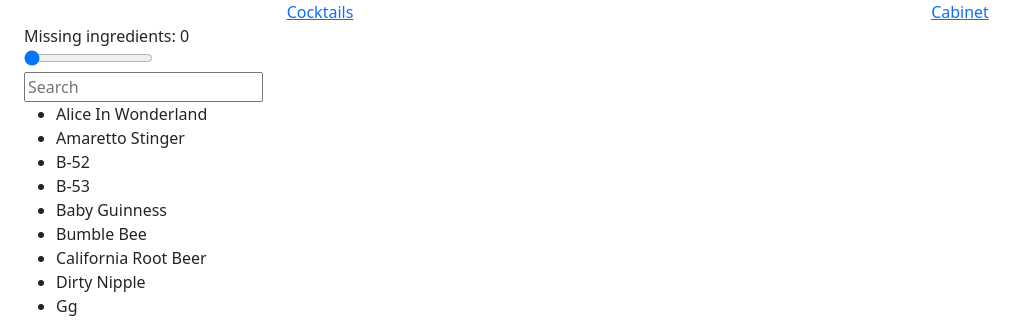
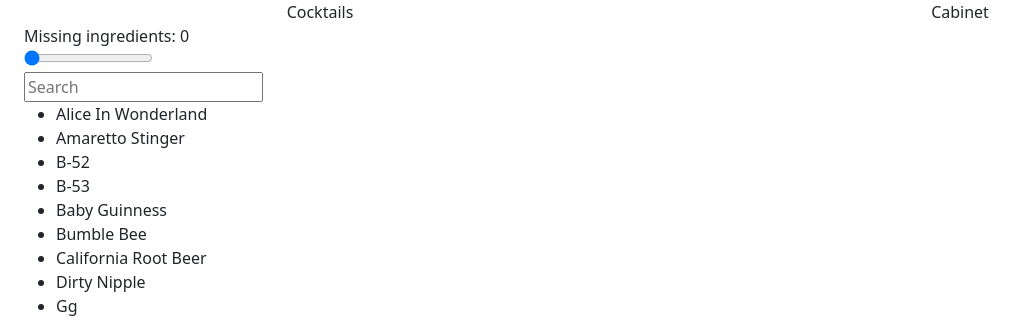
Before and after one commit to sajcr/cocktails, a Flask app: page / in a window 1280 px wide. Shown: the top 320 px of the page, without its empty margins (0-1028 px from the left). Run offline with Flask 2, Linux system fonts and the light colour scheme; data comes from the database, SQL or seed files in the repository; some libraries are stand-ins or nearby versions.

Commit message:
tweaks for ipad

```diff
--- a/static/styles.css
+++ b/static/styles.css
@@ -1,3 +1,5 @@
+body { background: rgb(255, 248, 220; }
+
 .column {
   float: left;
 }
--- a/templates/cocktails.html
+++ b/templates/cocktails.html
@@ -102,7 +102,7 @@ function refreshCocktails() {
 
   {% for cocktail in cocktails %}
       <li>
-        <div missing="{{cocktail.number_missing}}" onclick="addRecipie('{{cocktail.id}}')">{{cocktail.name}}<br></div>
+        <div missing="{{cocktail.number_missing}}" class="nav-link active" onclick="addRecipie('{{cocktail.id}}')">{{cocktail.name}}<br></div>
       </li>
   {% endfor %}
 
--- a/templates/layout.html
+++ b/templates/layout.html
@@ -8,16 +8,17 @@
     <link href="https://cdn.jsdelivr.net/npm/bootstrap@5.2.3/dist/css/bootstrap.min.css" rel="stylesheet" integrity="sha384-rbsA2VBKQhggwzxH7pPCaAqO46MgnOM80zW1RWuH61DGLwZJEdK2Kadq2F9CUG65" crossorigin="anonymous">
     {% block script %}
     {% endblock %}
+
   </head>
 
   <body>
     <div class="container-fluid">
       <div id="menu" class="row">
         <div class="col text-center">
-          <a href="/">Cocktails</a>
+          <a class="nav-link active" href="/">Cocktails</a>
         </div>
         <div class="col text-center">
-          <a href="/cabinet">Cabinet</a>
+          <a class="nav-link active" href="/cabinet">Cabinet</a>
         </div>
       </div>
 
```
